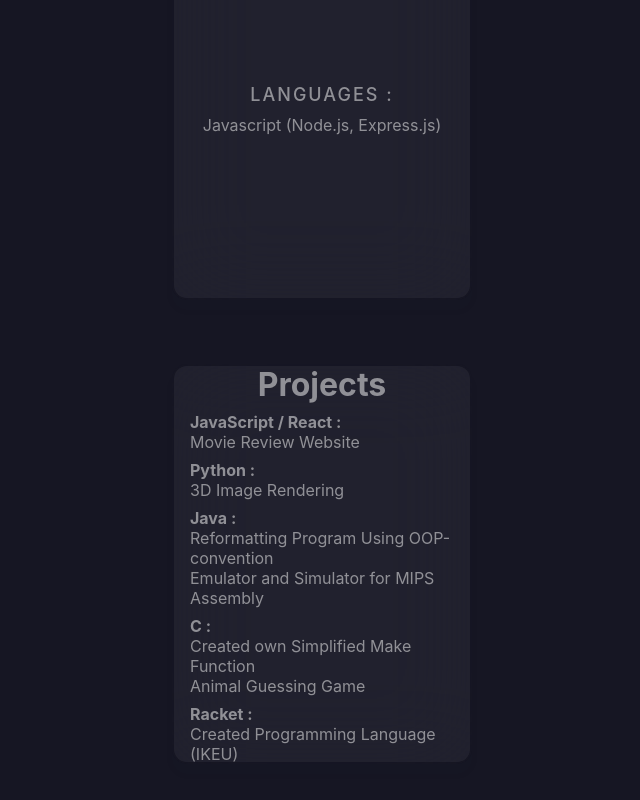
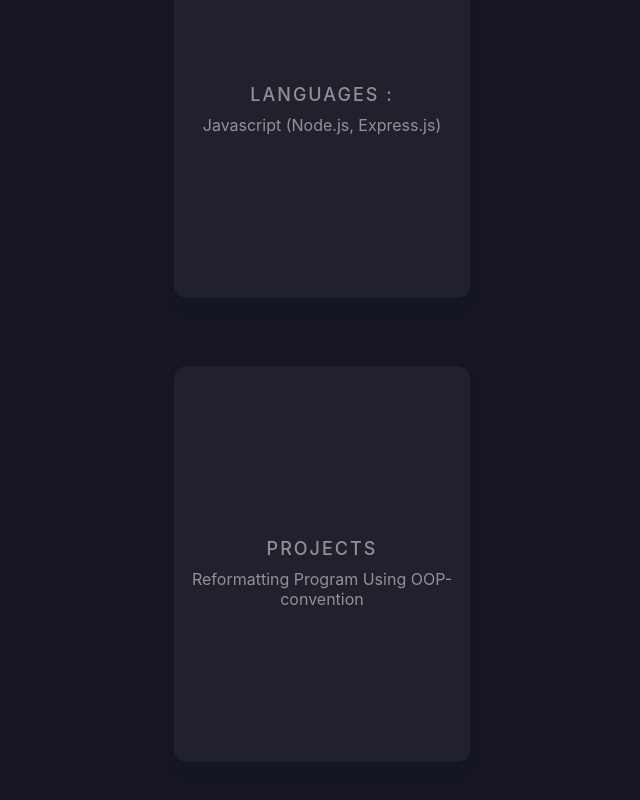
Before and after one commit to pullingrm12/pullingrm12.github.io, a React (Create React App) app: page / in a window 1280 px wide. Shown: the part 2484-3284 px from the top of the page, without its empty margins (318-958 px from the left). Built offline with nearby package versions, Linux system fonts and the light colour scheme.

Commit message:
Rotating projects

```diff
--- a/src/components/Project.jsx
+++ b/src/components/Project.jsx
@@ -1,36 +1,34 @@
-import React from "react";
+import React, { useState, useEffect } from "react";
 
 function Projects() {
+  const [index, setIndex] = useState(0);
+  const projects = [
+    "Movie Review Website",
+    "3D Image Rendering",
+    "Reformatting Program Using OOP-convention",
+    "Emulator and Simulator for MIPS Assembly",
+    "Created own Simplified Make Function",
+    "Created own Simplified Find Function",
+    "Animal Guessing Game",
+    "Created Programming Language (IKEU)",
+    "Analyzed Multiple Movie Databases",
+  ];
+
+  useEffect(() => {
+    const id = setInterval(() => {
+      setIndex((index) => (index + 1) % projects.length);
+    }, 3000);
+    return () => clearInterval(id);
+  });
   return (
     <div className="container">
       <div className="card">
         <div className="content">
           <div className="cardContent">
-            <h1>
+            <h3>
               Projects<br></br>
-            </h1>
-            <p className="cardP">
-              <strong>JavaScript / React : </strong>
-              <li>Movie Review Website</li>
-            </p>
-            <p className="cardP">
-              <strong>Python : </strong>
-              <li>3D Image Rendering</li>
-            </p>
-            <p className="cardP">
-              <strong>Java : </strong>
-              <li>Reformatting Program Using OOP-convention</li>
-              <li>Emulator and Simulator for MIPS Assembly</li>
-            </p>
-            <p className="cardP">
-              <strong>C : </strong>
-              <li>Created own Simplified Make Function</li>
-              <li>Animal Guessing Game</li>
-            </p>
-            <p className="cardP">
-              <strong>Racket : </strong>
-              <li>Created Programming Language (IKEU)</li>
-            </p>
+            </h3>
+            <p>{projects[index]}</p>
           </div>
         </div>
       </div>
```
